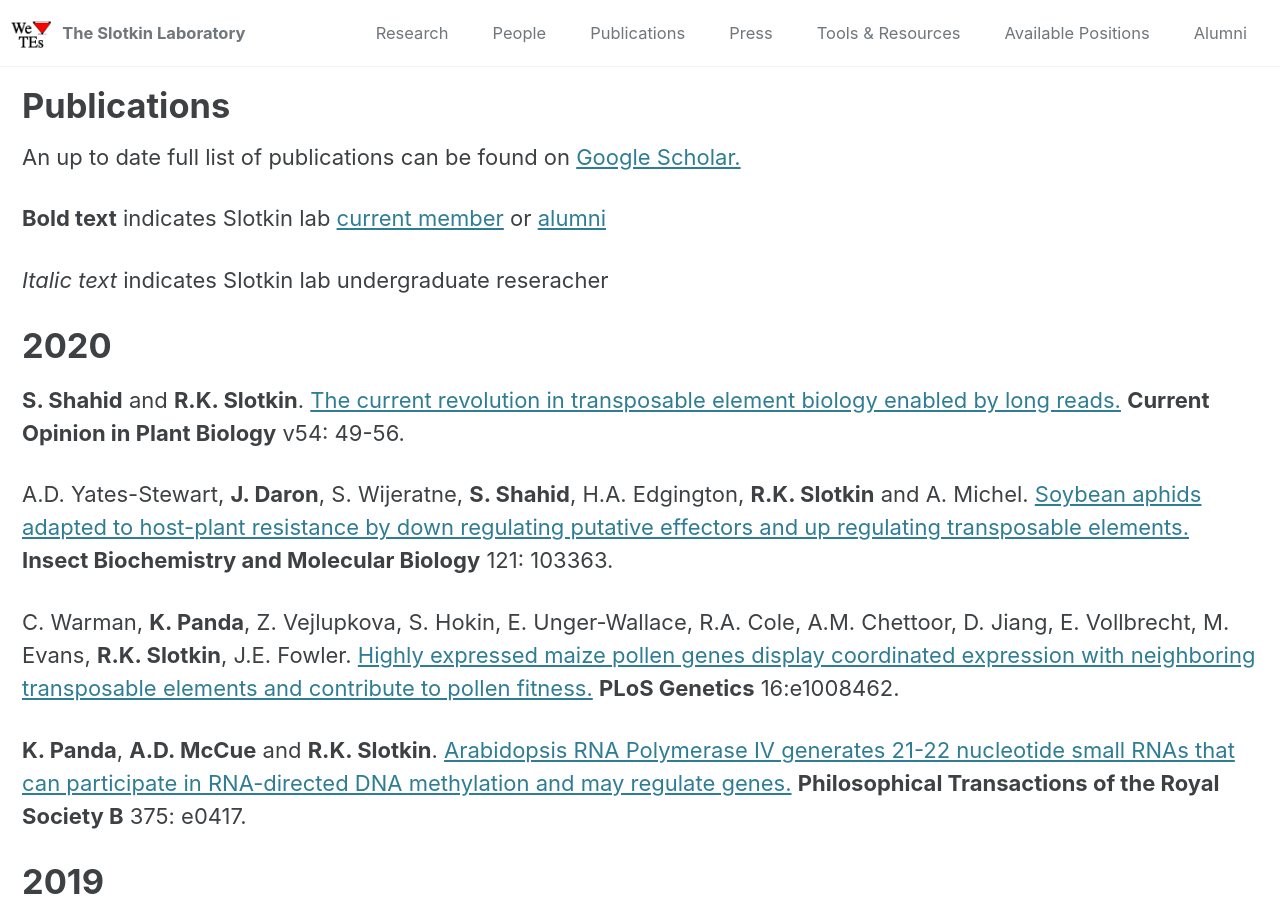
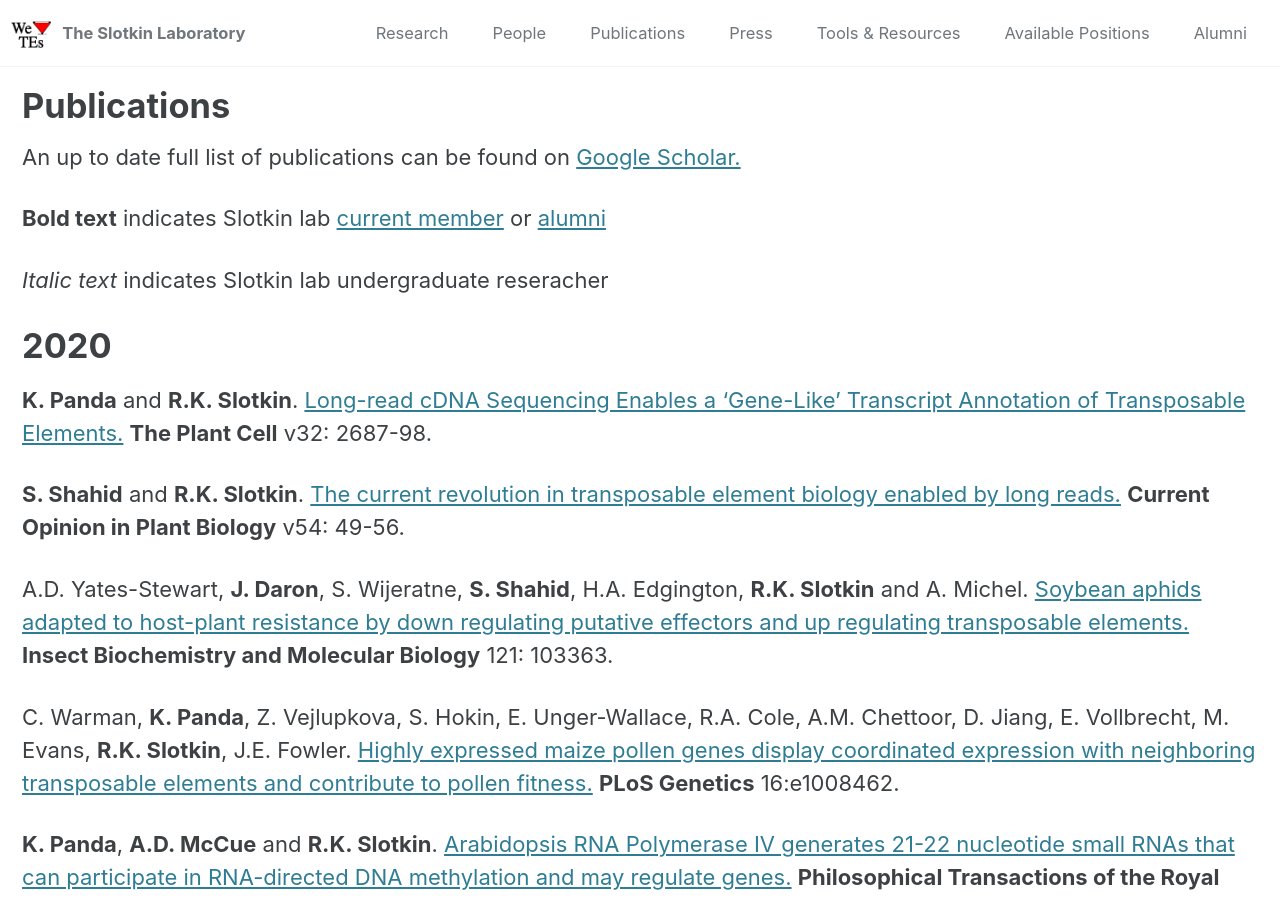
Before and after one commit to SlotkinLab/slotkinlab.github.io, a Jekyll site: the page built from _pages/publications.md, in a window 1280 px wide and 900 px high. Built offline with Jekyll 4.4.1, drawn with Linux system fonts in a browser that asks for light colours; cached includes are drawn as plain includes; nearby versions of some CDN libraries.

Commit message:
Update publications.md

```diff
--- a/_pages/publications.md
+++ b/_pages/publications.md
@@ -12,6 +12,8 @@ An up to date full list of publications can be found on [Google Scholar.](https:
 *Italic text* indicates Slotkin lab undergraduate reseracher
 
 # 2020
+
+**K. Panda** and **R.K. Slotkin**. [Long-read cDNA Sequencing Enables a ‘Gene-Like’ Transcript Annotation of Transposable Elements.](http://www.plantcell.org/content/32/9/2687) **The Plant Cell** v32: 2687-98.
 
 **S. Shahid** and **R.K. Slotkin**. [The current revolution in transposable element biology enabled by long reads.](https://www.sciencedirect.com/science/article/pii/S136952661930127X) **Current Opinion in Plant Biology** v54: 49-56.
 
```
